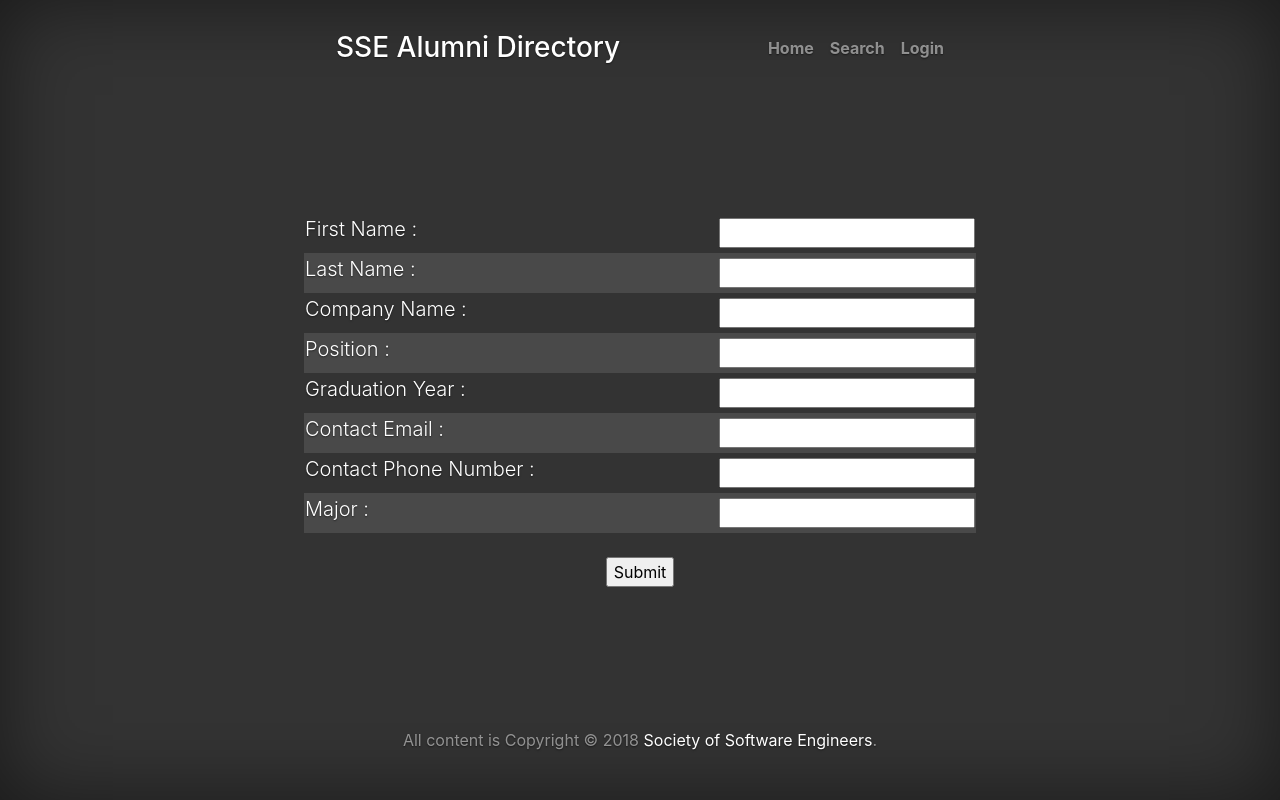
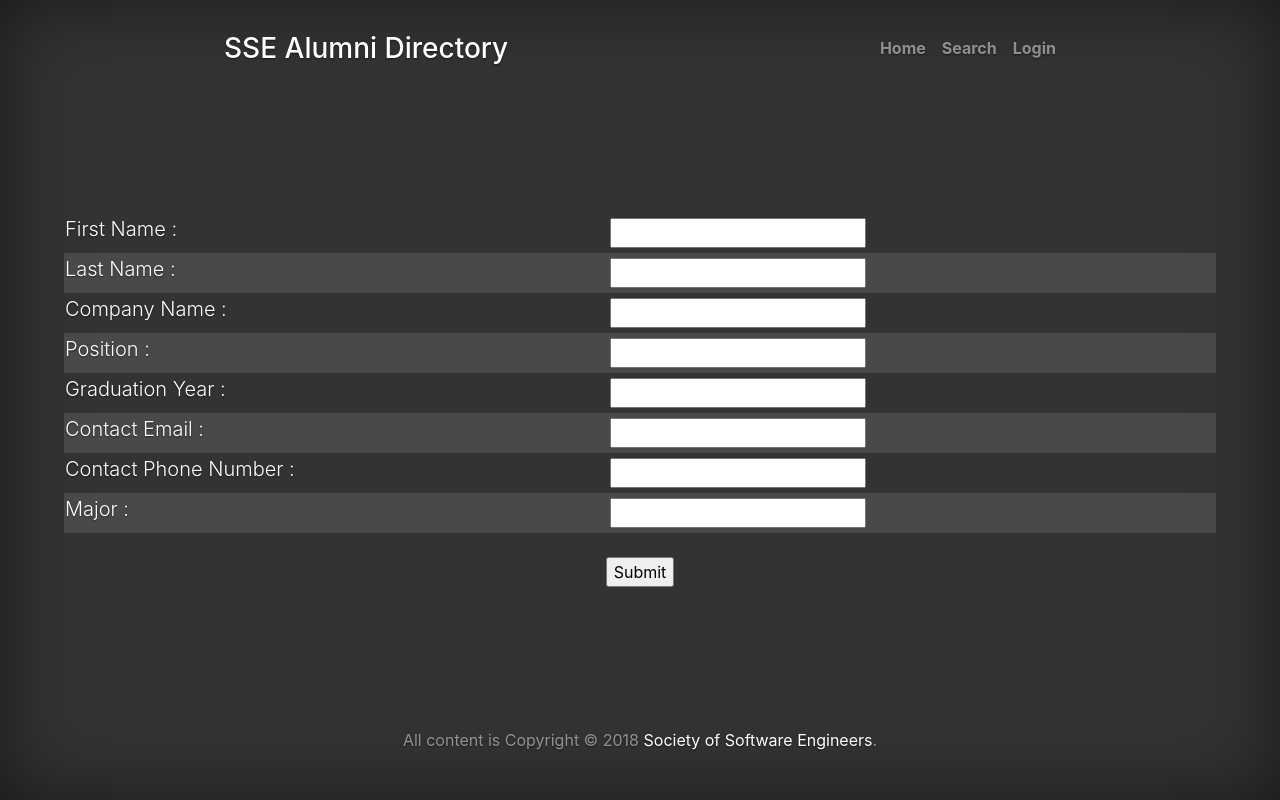
Before and after one commit to rit-sse/sse-alumni, a React (Create React App) app: page /profile in a window 1280 px wide. Built offline with nearby package versions, Linux system fonts and the light colour scheme.

Commit message:
Fix width issue

```diff
--- a/public/index.html
+++ b/public/index.html
@@ -7,10 +7,10 @@
     <link rel="manifest" href="%PUBLIC_URL%/manifest.json">
     <link rel="shortcut icon" href="%PUBLIC_URL%/favicon.ico">
     <title>SSE-Alumni</title>
-    <link rel="stylesheet" href="https://cdnjs.cloudflare.com/ajax/libs/twitter-bootstrap/4.0.0-beta/css/bootstrap-grid.min.css" integrity="sha256-t2isRyVw7Q0PDz0Jea63+FLQPJb457Lay29S+NTiBZA=" crossorigin="anonymous" />
-    <link rel="stylesheet" href="https://cdnjs.cloudflare.com/ajax/libs/twitter-bootstrap/4.0.0-beta/css/bootstrap-reboot.min.css" integrity="sha256-ZeIRHNBrNlXFlcfvaKsx9S1BOwWJ42hBund78iurMLw=" crossorigin="anonymous" />
-    <link rel="stylesheet" href="https://cdnjs.cloudflare.com/ajax/libs/twitter-bootstrap/4.0.0-beta/css/bootstrap.min.css" integrity="sha256-m/h/cUDAhf6/iBRixTbuc8+Rg2cIETQtPcH9D3p2Kg0=" crossorigin="anonymous" />
-    <link rel="stylesheet" href="https://cdnjs.cloudflare.com/ajax/libs/font-awesome/4.7.0/css/font-awesome.min.css" integrity="sha256-eZrrJcwDc/3uDhsdt61sL2oOBY362qM3lon1gyExkL0=" crossorigin="anonymous" />
+    <link rel="stylesheet" href="https://maxcdn.bootstrapcdn.com/bootstrap/4.1.0/css/bootstrap.min.css">
+    <script src="https://ajax.googleapis.com/ajax/libs/jquery/3.3.1/jquery.min.js"></script>
+    <script src="https://cdnjs.cloudflare.com/ajax/libs/popper.js/1.14.0/umd/popper.min.js"></script>
+    <script src="https://maxcdn.bootstrapcdn.com/bootstrap/4.1.0/js/bootstrap.min.js"></script>
     <link href="main.css" rel="stylesheet">
   </head>
   <body>
--- a/public/main.css
+++ b/public/main.css
@@ -69,6 +69,8 @@ body {
 
 .masthead {
   margin-bottom: 2rem;
+  padding-left: 10%;
+  padding-right: 10%;
 }
 
 .masthead-brand {
@@ -159,7 +161,7 @@ a.nav-link.active {
   .masthead,
   .mastfoot,
   .cover-container {
-    width: 42rem;
+    width: 90%;
   }
 }
 table{
--- a/src/components/Footer.js
+++ b/src/components/Footer.js
@@ -3,8 +3,8 @@ import React, { Component } from 'react';
 class Footer extends Component {
   render() {
     return (
-        <div class="mastfoot">
-            <div class="inner">
+        <div className="mastfoot">
+            <div className="inner">
                 <p>All content is Copyright © {new Date().getFullYear()} <a href="http://sse.rit.edu">Society of Software Engineers</a>.</p>
             </div>
         </div>
--- a/src/components/Home.js
+++ b/src/components/Home.js
@@ -3,14 +3,14 @@ import React, { Component } from 'react';
 class Home extends Component {
   render() {
     return (
-        <div class="inner cover">
-            <h1 class="cover-heading">See Where the SSE has gone.</h1>
-            <p class="lead">
+        <div className="inner cover">
+            <h1 className="cover-heading">See Where the SSE has gone.</h1>
+            <p className="lead">
                 We should put some kind of subtitle content here. I dunno, I'll just leave this here as a placeholder for now I guess.
             </p>
-            <p class="lead">
-                <a href="/login" class="btn btn-lg btn-secondary btn-login">Login</a>
-                <a href="/search" class="btn btn-lg btn-secondary">Search</a>
+            <p className="lead">
+                <a href="/login" className="btn btn-lg btn-secondary btn-login">Login</a>
+                <a href="/search" className="btn btn-lg btn-secondary">Search</a>
             </p>
         </div>
     );
--- a/src/components/Profile.js
+++ b/src/components/Profile.js
@@ -8,66 +8,66 @@ class Login extends Component {
                 <tbody>
                 <tr id='odd'>
                     <td>
-                        <label class='lead'>First Name : </label>
+                        <label className='lead'>First Name : </label>
                     </td>
                     <td>
-                        <input type='text' class='pull-right'></input><br/>
+                        <input className='text' class='pull-right'></input><br/>
                     </td>
                 </tr>
                 <tr id='even'>
                     <td>
-                        <label class='lead'>Last Name : </label>
+                        <label className='lead'>Last Name : </label>
                     </td>
                     <td>
-                        <input type='text' class='pull-right'></input><br/>
+                        <input type='text' className='pull-right'></input><br/>
                     </td>
                 </tr>
                 <tr id='odd'>
                     <td>
-                        <label class='lead'>Company Name : </label>
+                        <label className='lead'>Company Name : </label>
                     </td>
                     <td>
-                        <input type='text' class='pull-right'></input><br/>
+                        <input type='text' className='pull-right'></input><br/>
                     </td>
                 </tr>
                 <tr id='even'>
                     <td>
-                        <label class='lead'>Position : </label>
+                        <label className='lead'>Position : </label>
                     </td>
                     <td>
-                        <input type='text' class='pull-right'></input><br/>
+                        <input type='text' className='pull-right'></input><br/>
                     </td>
                 </tr>
                 <tr id='odd'>
                     <td>
-                        <label class='lead'>Graduation Year : </label>
+                        <label className='lead'>Graduation Year : </label>
                     </td>
                     <td>
-                        <input type='text' class='pull-right'></input><br/>
+                        <input type='text' className='pull-right'></input><br/>
                     </td>
                 </tr>
                 <tr id='even'>
                     <td>
-                        <label class='lead'>Contact Email : </label>
+                        <label className='lead'>Contact Email : </label>
                     </td>
                     <td>
-                        <input type='text' class='pull-right'></input><br/>
+                        <input type='text' className='pull-right'></input><br/>
                     </td>
                 </tr>
                 <tr id='odd'>
                     <td>
-                        <label class='lead'>Contact Phone Number : </label>
+                        <label className='lead'>Contact Phone Number : </label>
                     </td>
                     <td>
-                        <input type='text' class='pull-right'></input><br/>
+                        <input type='text' className='pull-right'></input><br/>
                     </td>
                 </tr>
                 <tr id='even'>
                     <td>
-                        <label class='lead'>Major : </label>
+                        <label className='lead'>Major : </label>
                     </td>
                     <td>
-                        <input type='text' class='pull-right'></input><br/>
+                        <input type='text' className='pull-right'></input><br/>
                     </td>
                 </tr>
                 </tbody>
--- a/src/components/Search.js
+++ b/src/components/Search.js
@@ -3,7 +3,9 @@ import React, { Component } from 'react';
 class Search extends Component {
   render() {
     return (
-        <h1>hype you found the search page</h1>
+        <div>
+            <h3>Filter by</h3>
+        </div>
     );
   }
 }
--- a/src/components/TopBar.js
+++ b/src/components/TopBar.js
@@ -4,10 +4,10 @@ import { NavLink } from 'react-router-dom';
 class TopBar extends Component {
   render() {
     return (
-        <div class="masthead clearfix">
-            <div class="inner">
-                <h3 class="masthead-brand">SSE Alumni Directory</h3>
-                <nav class="nav nav-masthead">
+        <div className="masthead">
+            <div className="inner">
+                <h3 className="masthead-brand">SSE Alumni Directory</h3>
+                <nav className="nav nav-masthead">
                     <NavLink className="nav-link" exact to='/home'>Home</NavLink>
                     <NavLink className="nav-link" exact to='/search'>Search</NavLink>
                     <NavLink className="nav-link" exact to='/login'>Login</NavLink>
```
